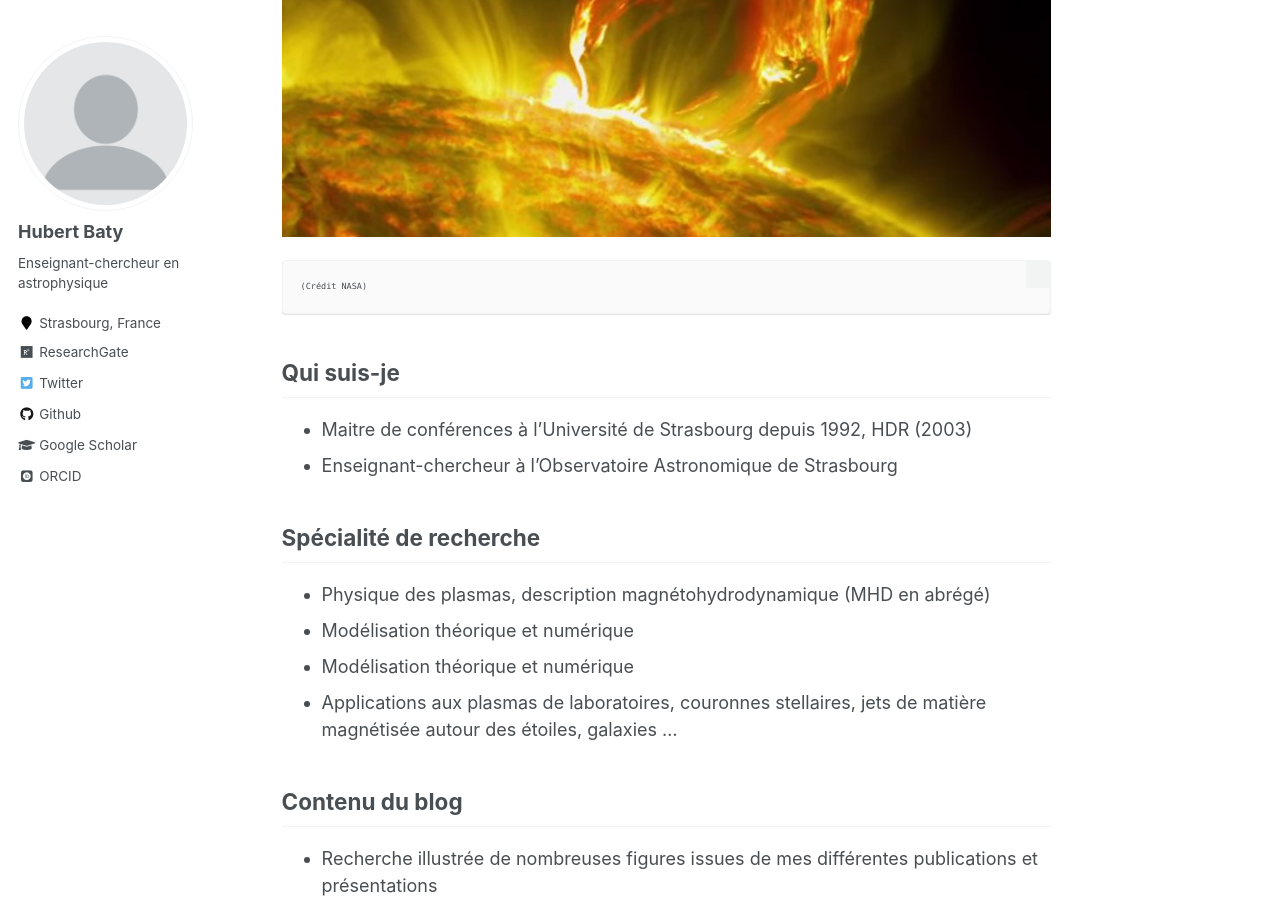
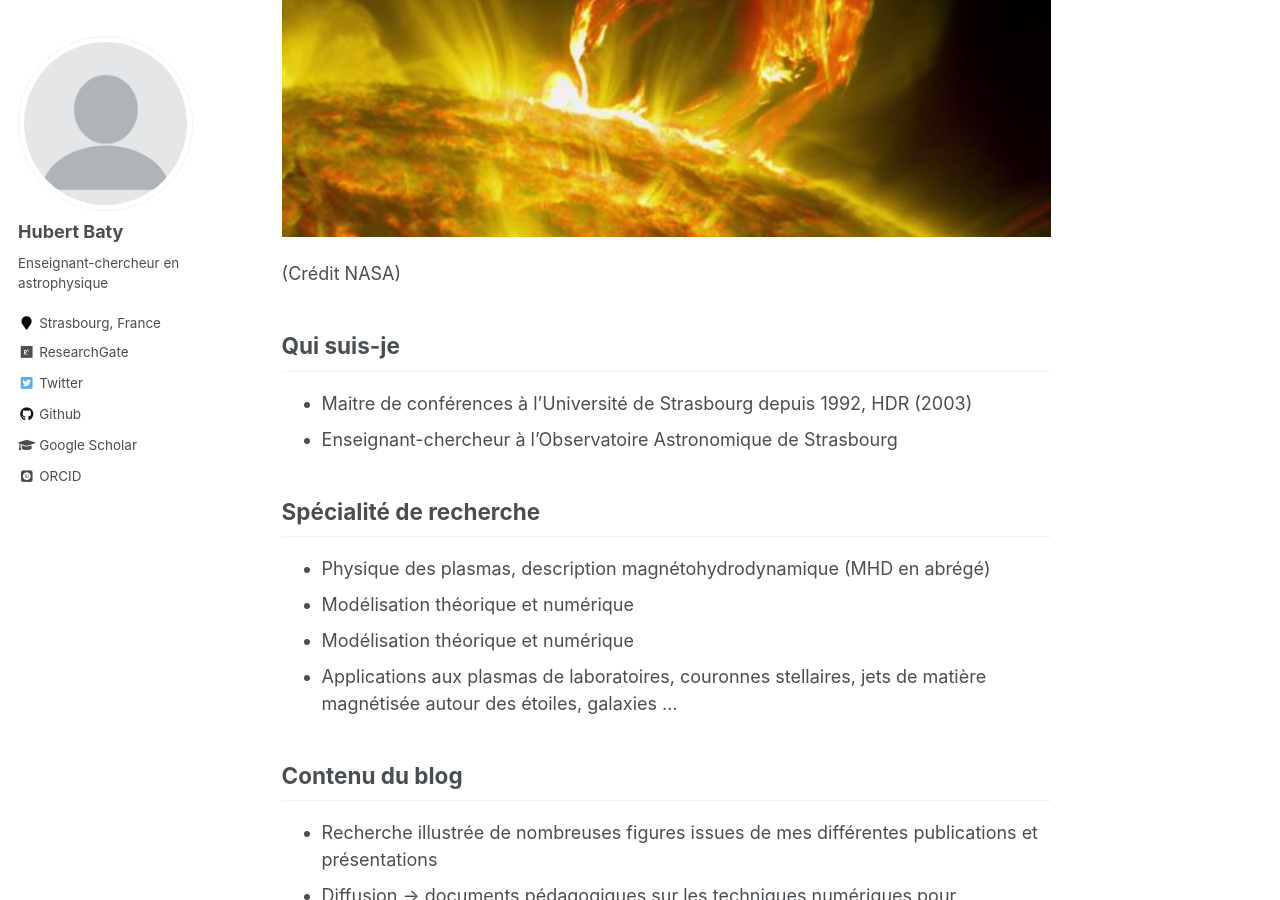
Before and after one commit to hubertbaty/hubertbaty.github.io, a Jekyll site: the page built from _pages/about.md, in a window 1280 px wide and 900 px high, scrolled down 358 px. Built offline with Jekyll 4.4.1, drawn with Linux system fonts in a browser that asks for light colours; some web fonts are replaced.

Commit message:
Update about.md

````diff
--- a/_pages/about.md
+++ b/_pages/about.md
@@ -10,9 +10,11 @@ redirect_from:
 
 ![](/images/image.jpg)
 
-```diff
 (Crédit NASA)
-```
+
+
+
+
 
 ## Qui suis-je
 
````
